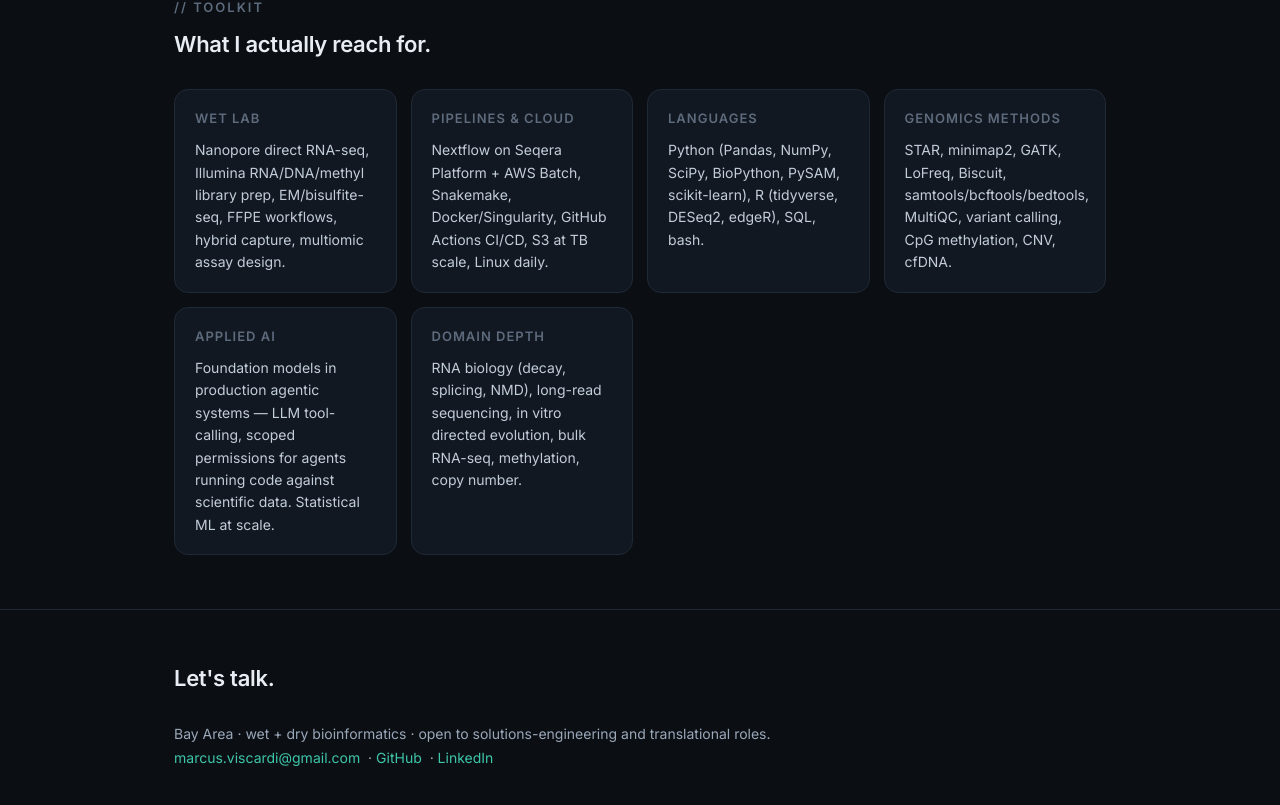
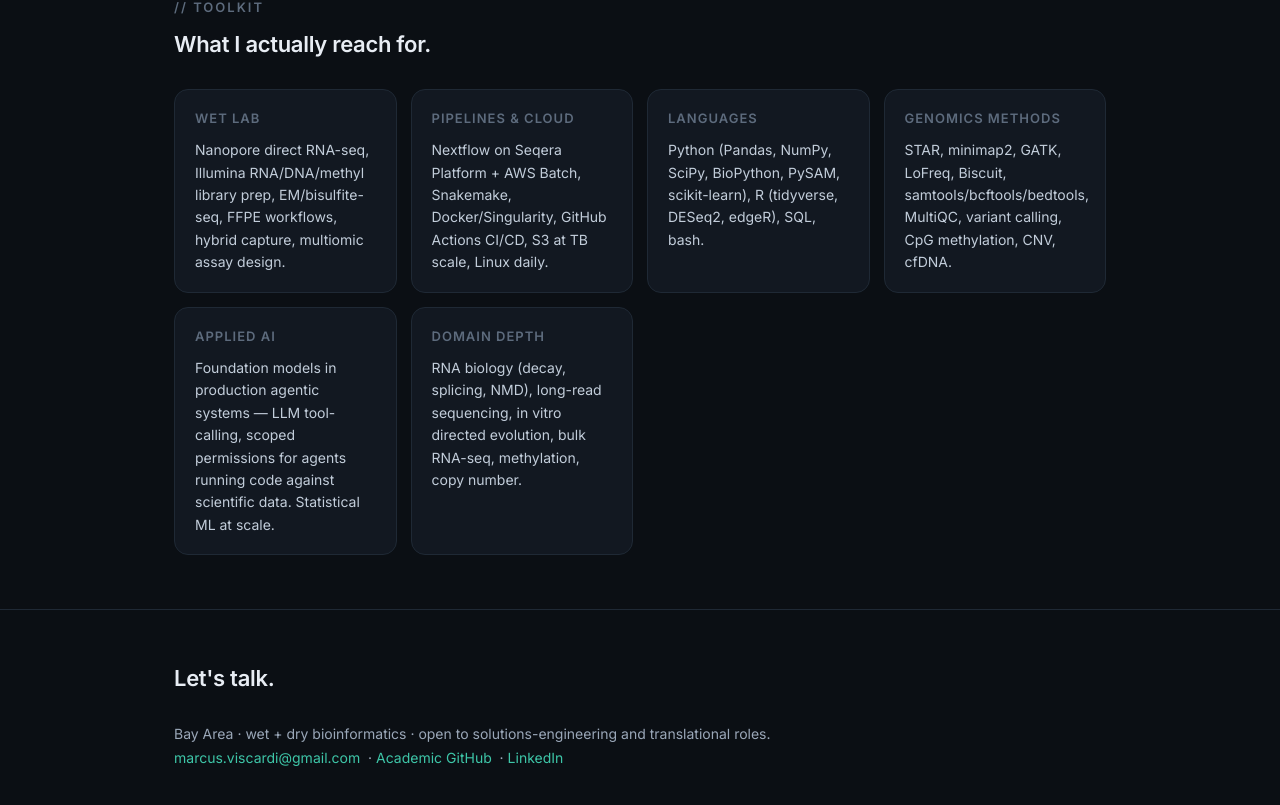
Before and after one commit to marcusvis/viscardi-portfolio, a React (Vite) app: page / in a window 1280 px wide. Shown: the part 5279-6084 px from the top of the page. Built offline with nearby package versions, Linux system fonts and the light colour scheme; no server answers; the database is empty; some icons are missing.

Commit message:
Label GitHub link as academic

```diff
--- a/src/App.jsx
+++ b/src/App.jsx
@@ -289,7 +289,7 @@ function Footer() {
       <div className="lead" style={{ color: 'var(--ink)' }}>Let's talk.</div>
       <p>Bay Area · wet + dry bioinformatics · open to solutions-engineering and translational roles.<br />
         <a href="mailto:marcus.viscardi@gmail.com">marcus.viscardi@gmail.com</a> &nbsp;·&nbsp;
-        <a href="https://github.com/MViscardi-UCSC">GitHub</a> &nbsp;·&nbsp;
+        <a href="https://github.com/MViscardi-UCSC">Academic GitHub</a> &nbsp;·&nbsp;
         <a href="https://www.linkedin.com/in/marcusviscardi/">LinkedIn</a></p>
     </div></footer>
   )
```
